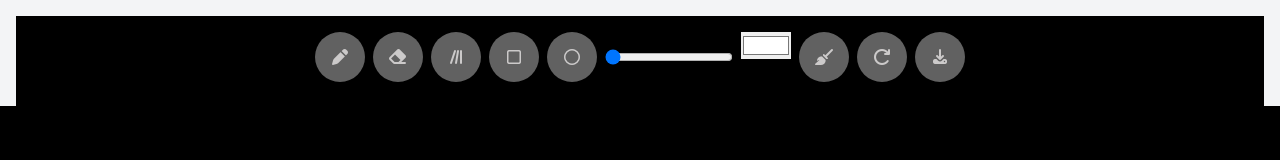
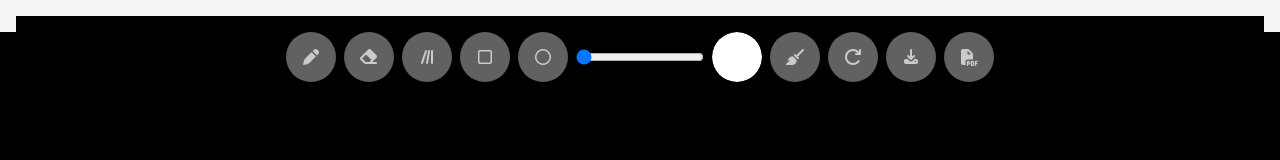
Before and after one commit to Smitha-4/blackboard, a plain HTML site: page index.html in a window 1280 px wide. Shown: the top 160 px of the page. Drawn offline with nearby package versions, Linux system fonts and the light colour scheme.

Commit message:
css update

```diff
--- a/index.html
+++ b/index.html
@@ -13,7 +13,8 @@
 
     <div class="whiteboard-container flex flex-col items-center">
 
-        <div class="controls mb-6 w-full flex flex-col sm:flex-row items-center justify-center space-y-4 sm:space-y-0 sm:space-x-4">
+        <div class="controls">
+            <center>
             <!-- Tool Selection Buttons -->
             <div class="flex space-x-2">
                 <button id="drawTool" ><i class="fa-solid fa-pen"></i></button>
@@ -27,9 +28,9 @@
                 <button id="clearButton" ><i class="fa-solid fa-broom"></i></button>
                 <button id="resetViewButton" ><i class="fa-solid fa-arrow-rotate-right"></i></button>
                 <button id="savePngButton" ><i class="fa-solid fa-download"></i></button>
-              <!--  <button id="savePdfButton" ><i class="fa-solid fa-file-pdf"></i></button>-->
+              <button id="savePdfButton" ><i class="fa-solid fa-file-pdf"></i></button>
             </div>
-
+            </center>
            </div>
 
         <canvas id="whiteboardCanvas" width="2000px" height="2000px"></canvas>
--- a/style.css
+++ b/style.css
@@ -1,6 +1,6 @@
 body {
 font-family: 'Inter', sans-serif;
-background-color: #f3f4f6;
+background-color: #000000;
 display: flex;
 height: 2000%;
 justify-content: center;
@@ -39,3 +39,24 @@ touch-action: none; /* Prevents default touch behavior like scrolling */
     color: rgb(204, 202, 202);
     background-color: #616161;
 }
+.controls{
+    position: fixed;
+    z-index: 9999999;
+    float: left;
+}
+#colorPicker {
+width: 50px;
+height: 50px;
+background: transparent;
+cursor: pointer;
+border-radius: 50%;
+}
+
+#colorPicker::-webkit-color-swatch-wrapper {
+padding: 0;
+}
+
+#colorPicker::-webkit-color-swatch {
+border-radius: 50%;
+border: none;
+}
```
